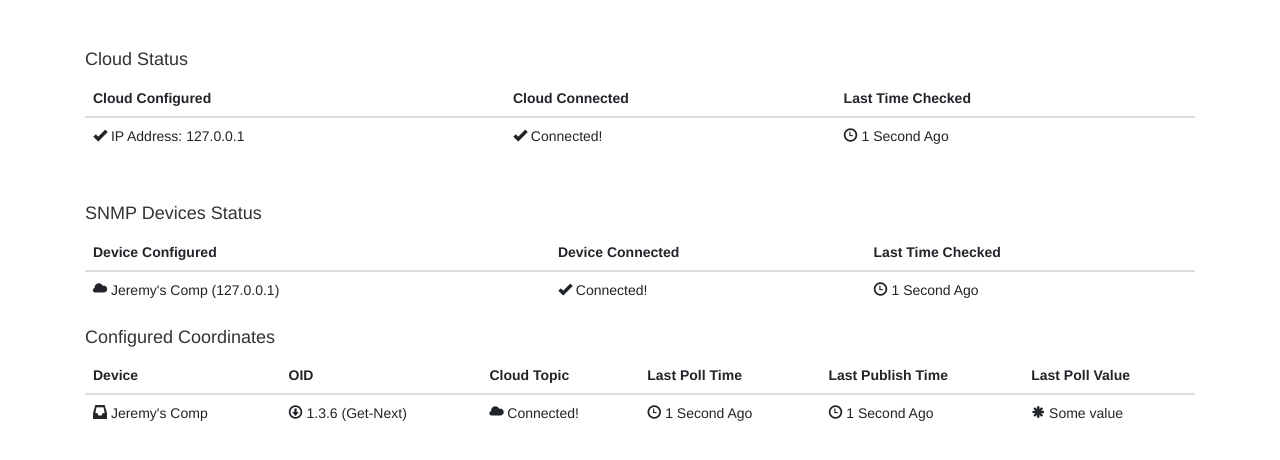
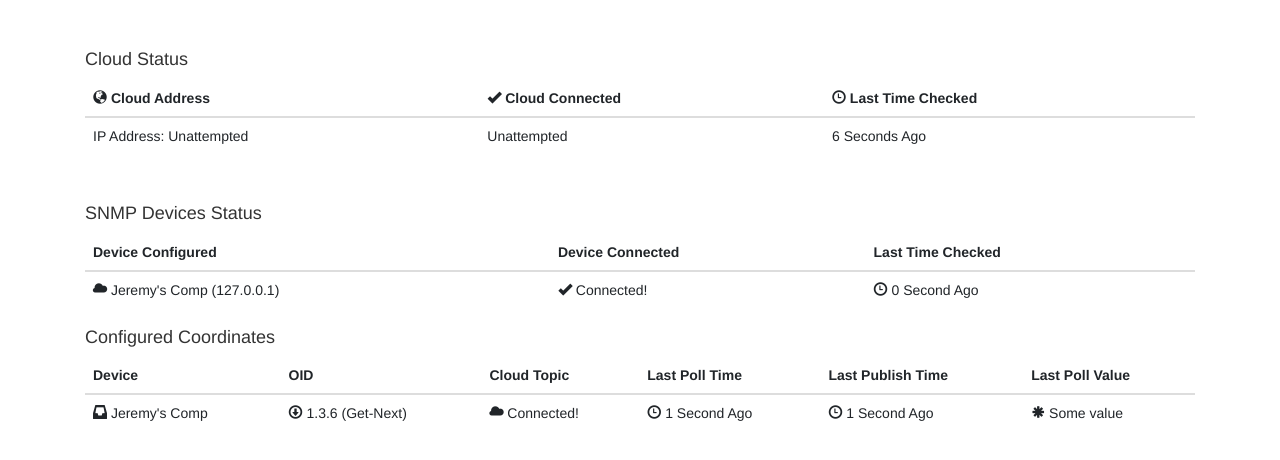
Before and after one commit to jeremyqzt/SNMPtoMqtt, a Flask app: page /dash in a window 1280 px wide. Shown: the part 50-510 px from the top of the page. Run offline with Flask 2, Linux system fonts and the light colour scheme; the visitor is signed in with stand-in values (Sample User, id 1); some libraries are stand-ins or nearby versions.

Commit message:
cloud status

```diff
--- a/server.py
+++ b/server.py
@@ -16,8 +16,30 @@ app = Flask(__name__)
 runningListCoor = []
 lock = threading.Lock()
 userSession = ""
+mqttClient = None
+cloudAddressStr = "Unattempted"
+flag_connected = "Unattempted"
+
+
+def on_connect(client, userdata, flags, rc):
+    print("Connected!")
+    pahoStatus = ["Successful", "Incorrect Protocol Version", "Invalid Client ID", "Server Unavailable", "Bad Credentials", "Not Authorized"]
+
+    global flag_connected
+    if (rc == 0):
+      flag_connected = "Connected"
+    else:
+      flag_connected = "Disconencted - " + pahoStatus[rc]
+
+
+def on_disconnect(client, userdata, rc):
+    global flag_connected
+    flag_connected = "Disconnected"
+
 
 def stopAll():
+    global mqttClient
+
     for pollThread in runningListCoor:
         pollThread.setRunning(False)
 
@@ -25,6 +47,10 @@ def stopAll():
         pollThread.join()
 
     runningListCoor.clear()
+    if mqttClient is not None:
+      mqttClient.disconnect()
+
+    mqttClient = None
 
 def ping(ip, port):
    s = socket.socket(socket.AF_INET, socket.SOCK_DGRAM)
@@ -83,7 +109,6 @@ def saveCloud():
       rows = cursor.fetchall()
       cloudData = [dict(ix) for ix in rows]
       onlyfiles = [f for f in os.listdir(certPath) if isfile(join(certPath, f))]
-      print(onlyfiles)
 
       conn.close()
       if (cloudData):
@@ -106,7 +131,6 @@ def upload():
    if request.method == 'GET':
 
       onlyfiles = [f for f in os.listdir(certPath) if isfile(join(certPath, f))]
-      print(onlyfiles)
       return render_template('upload.html', files=map(json.dumps, onlyfiles))
 
 
@@ -183,6 +207,8 @@ def saveCoordinates():
 
 @app.route('/start', methods=['POST', 'GET'])
 def engage():
+    global cloudAddressStr
+    global mqttClient
     if request.method == 'POST':
         data = request.get_json()
         if (data[0]['action'].strip() == "start"):
@@ -198,8 +224,14 @@ def engage():
             conn.close()
 
 
+            #Kill Old Threads
+            stopAll()
+
             #TODO: Abstract this 1 level higher
             mqttClient= paho.Client(theCloud['clientId'])
+            mqttClient.on_connect = on_connect
+            mqttClient.on_disconnect = on_disconnect
+
             caFileFP = certPath + "/" + theCloud['caFile'].strip()
             clientKeyFP = certPath + "/" + theCloud['clientKey'].strip()
             clientCertFP = certPath + "/" + theCloud['clientCert'].strip()
@@ -216,12 +248,11 @@ def engage():
 
             mqttClient.will_set(theCloud['lastWillTopic'], theCloud['lastWill'], 0)
             mqttClient.connect(theCloud['addr'], int(theCloud['port']), int(theCloud['keepAlive']))
+            mqttClient.loop_start()
 
+            cloudAddressStr = theCloud['addr'] + ":" + theCloud['port']
             ########END TODO
 
-
-            #Kill Old Threads
-            stopAll()
 
             i = 0
             #Start New ones
@@ -252,10 +283,12 @@ def pingDev():
 
 @app.route('/dash', methods=['GET'])
 def dashboard():
-   if not session.get('logged_in'):
-      return render_template('login.html')
+    if not session.get('logged_in'):
+       return render_template('login.html')
 
-   return render_template('dash.html')
+    cloudStatus = {"connected": flag_connected, "address": cloudAddressStr}
+
+    return render_template('dash.html', connected = cloudStatus)
 
 
 
--- a/templates/dash.html
+++ b/templates/dash.html
@@ -33,16 +33,16 @@
         <table class="table">
             <thead>
                 <tr>
-                    <th scope="col">Cloud Configured</th>
-                    <th scope="col">Cloud Connected</th>
-                    <th scope="col">Last Time Checked</th>
+                    <th scope="col"><span class="glyphicon glyphicon-globe"></span> Cloud Address</th>
+                    <th scope="col"><span class="glyphicon glyphicon-ok"></span> Cloud Connected</th>
+                    <th scope="col"><span class="glyphicon glyphicon-time"></span> Last Time Checked</th>
                 </tr>
             </thead>
             <tbody id="statusTable">
                 <tr>
-                    <td><span class="glyphicon glyphicon-ok"></span> IP Address: 127.0.0.1 </td>
-                    <td><span class="glyphicon glyphicon-ok"></span> Connected! </td>
-                    <td><span class="glyphicon glyphicon-time"></span> 1 Second Ago </td>
+                    <td>IP Address: {{ connected['address'] }}  </td>
+                    <td> {{ connected['connected'] }} </td>
+                    <td id="cloudTimer"> 0 Second Ago </td>
                </tr>
 
         </table>
@@ -61,7 +61,7 @@
                 <tr>
                     <td><span class="glyphicon glyphicon-cloud"></span> Jeremy's Comp (127.0.0.1) </td>
                     <td><span class="glyphicon glyphicon-ok"></span> Connected! </td>
-                    <td><span class="glyphicon glyphicon-time"></span> 1 Second Ago </td>
+                    <td><span class="glyphicon glyphicon-time"></span> 0 Second Ago </td>
                 </tr>
 
         </table>
@@ -94,30 +94,6 @@
 
     </div>
 
-    <div class="toast" role="alert" aria-live="assertive" aria-atomic="true" id="errEnc">
-        <div class="toast-header">
-            <strong class="mr-auto">Error!</strong>
-            <small class="text-muted"></small>
-            <button type="button" class="ml-2 mb-1 close" data-dismiss="toast" aria-label="Close">
-                <span aria-hidden="true">&times;</span>
-            </button>
-        </div>
-        <div class="toast-body" id="toastContent">
-        </div>
-    </div>
-
-    <div class="toast" role="alert" aria-live="assertive" aria-atomic="true" id="succ">
-        <div class="toast-header">
-            <strong class="mr-auto">Success!</strong>
-            <small class="text-muted"></small>
-            <button type="button" class="ml-2 mb-1 close" data-dismiss="toast" aria-label="Close">
-                <span aria-hidden="true">&times;</span>
-            </button>
-        </div>
-        <div class="toast-body" id="successContent">
-        </div>
-    </div>
-
     <!-- Optional JavaScript -->
     <!-- jQuery first, then Popper.js, then Bootstrap JS -->
     <script src="https://code.jquery.com/jquery-3.3.1.min.js"></script>
@@ -126,8 +102,28 @@
     <link rel="stylesheet" href="https://maxcdn.bootstrapcdn.com/bootstrap/3.3.7/css/bootstrap.min.css">
 
     <script>
-         $('.toast').toast({delay: 10000});
 
+         setInterval(updateTimes, 1000);
+         startSec = 0;
+         startMinutes = 0;
+         function updateTimes()
+         {
+           startSec++;
+           if (startSec >= 60)
+           {
+             startSec-=60;
+             startMinutes +=1;
+           }
+           if (startMinutes > 0)
+           {
+             timeString = startMinutes + " Min " + startSec + " Sec Ago";
+           }
+           else
+           {
+             timeString = startSec + " Seconds Ago";
+           }
+           $("#cloudTimer").html(timeString);
+         }
     </script>
 
 </body>
```
